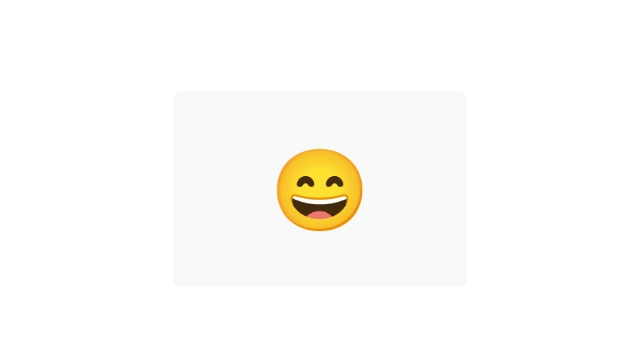
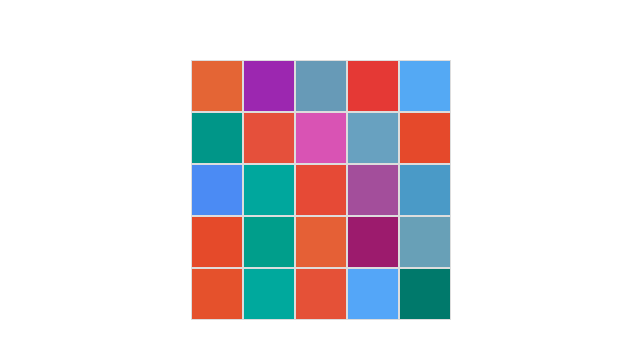
Before and after one commit to Jesus6366/reactMetaCourse, a React (Vite) app in the folder first-react-app/: page / in a window 1280 px wide. Shown: the part 211-570 px from the top of the page, without its empty margins (320-960 px from the left). Built offline with nearby package versions, Linux system fonts and the light colour scheme.

Commit message:
random color boxes

```diff
--- a/first-react-app/src/App.jsx
+++ b/first-react-app/src/App.jsx
@@ -17,6 +17,8 @@ import Counter from "./Counter";
 
 import Toggler from "./Toggler";
 
+import ColorBox from "./ColorBox";
+
 const properties = [
   { id: 129031, name: "Desert Yurt", rating: 4.9, price: 150 },
   { id: 129331, name: "Lone Mountain Cabin", rating: 4.8, price: 250 },
@@ -29,7 +31,36 @@ const properties = [
 function App() {
   return (
     <>
-      <Toggler />
+      <ColorBox
+        colors={[
+          "#e46535",
+          "#9c27b0",
+          "#679ab7",
+          "#e53935",
+          "#54a9f4",
+          "#009688",
+          "#e5503b",
+          "#d953b4",
+          "#68a1c0",
+          "#e5492b",
+          "#4b8bf4",
+          "#00a79d",
+          "#e64a36",
+          "#a34e9b",
+          "#4a9ac7",
+          "#e54a2a",
+          "#009e8b",
+          "#e56036",
+          "#9c1b6d",
+          "#68a0b7",
+          "#e5512c",
+          "#00a99d",
+          "#e55137",
+          "#54a6f8",
+          "#00796b",
+        ]}
+      />
+      {/* <Toggler /> */}
       {/* {<Counter />} */}
       {/* <Clicker message="Please Stop Clicking Me!" buttonText="Do not click" /> */}
       {/* <PropertyList properties={properties} /> */}
--- /dev/null
+++ b/first-react-app/src/ColorBox.css
@@ -0,0 +1,21 @@
+.color-box-grid {
+  display: grid;
+  grid-template-columns: repeat(auto-fit, minmax(50px, 1fr));
+  grid-auto-rows: 50px;
+  gap: 2px; /* Adjust the gap between boxes as needed */
+  max-width: calc(
+    50px * 5 + 2px * 4
+  ); /* Adjust this calculation based on your number of columns */
+  max-height: calc(
+    50px * 5 + 2px * 4
+  ); /* Adjust this calculation based on your number of rows */
+}
+
+.color-box {
+  width: 50px;
+  height: 50px;
+  display: flex;
+  align-items: center;
+  justify-content: center;
+  border: 1px solid #ddd; /* Optional: for better visibility of boxes */
+}
--- /dev/null
+++ b/first-react-app/src/ColorBox.jsx
@@ -0,0 +1,38 @@
+import React, { useState } from "react";
+import "./ColorBox.css";
+
+const ColorBox = ({ colors }) => {
+  const [colorBoxes, setColorBoxes] = useState(colors);
+
+  const randomColorGenerator = (index) => {
+    // Generate random values for red, green, and blue
+    const r = Math.floor(Math.random() * 256);
+    const g = Math.floor(Math.random() * 256);
+    const b = Math.floor(Math.random() * 256);
+
+    // Convert RGB values to hexadecimal
+    const newColor = `#${((1 << 24) + (r << 16) + (g << 8) + b)
+      .toString(16)
+      .slice(1)}`;
+
+    // Update the color of the clicked box
+    const updatedColors = [...colorBoxes];
+    updatedColors[index] = newColor;
+    setColorBoxes(updatedColors);
+  };
+
+  return (
+    <div className="color-box-grid">
+      {colorBoxes.map((color, index) => (
+        <div
+          key={index}
+          className="color-box"
+          style={{ backgroundColor: color }}
+          onClick={() => randomColorGenerator(index)}
+        ></div>
+      ))}
+    </div>
+  );
+};
+
+export default ColorBox;
```
